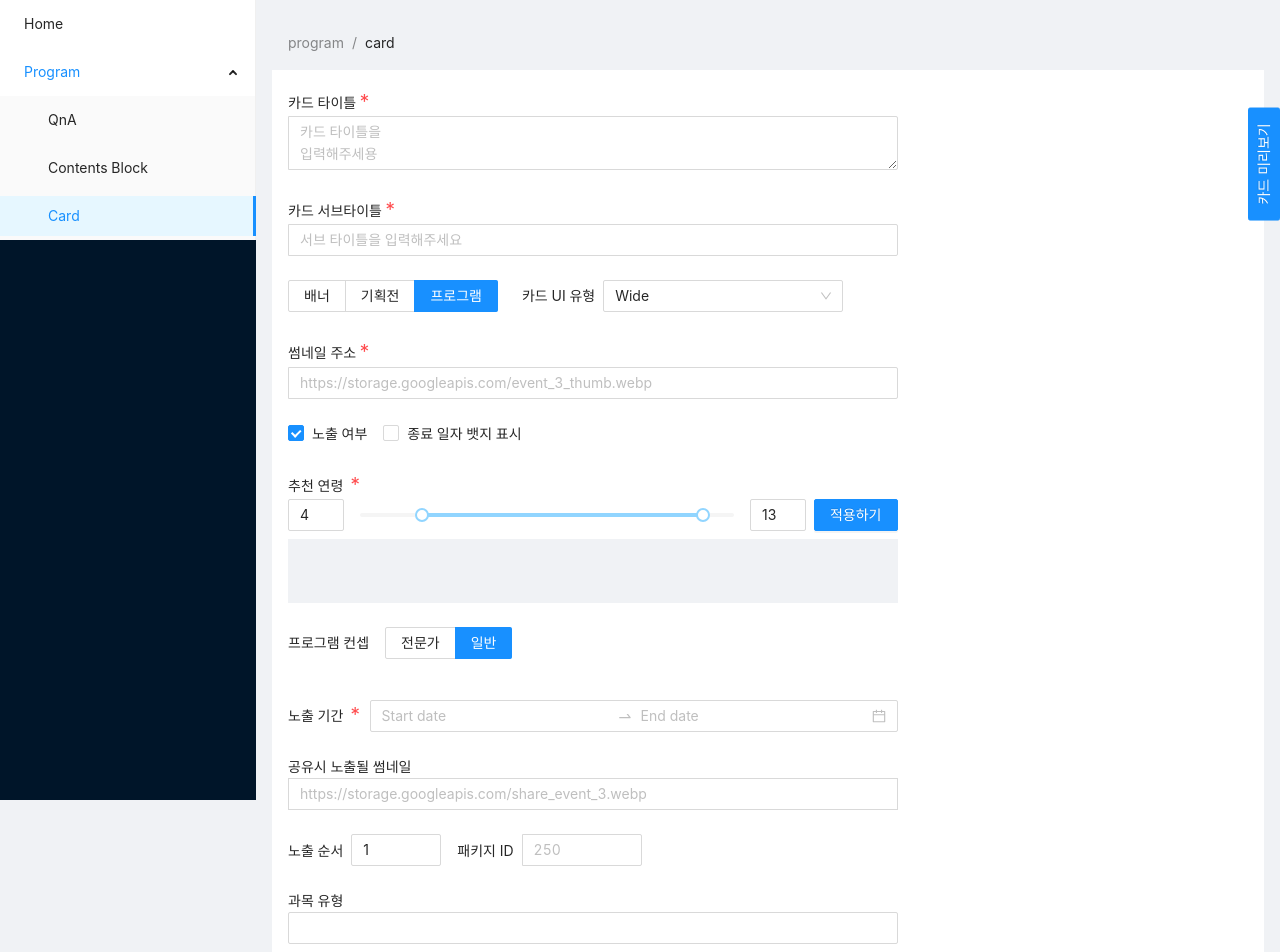
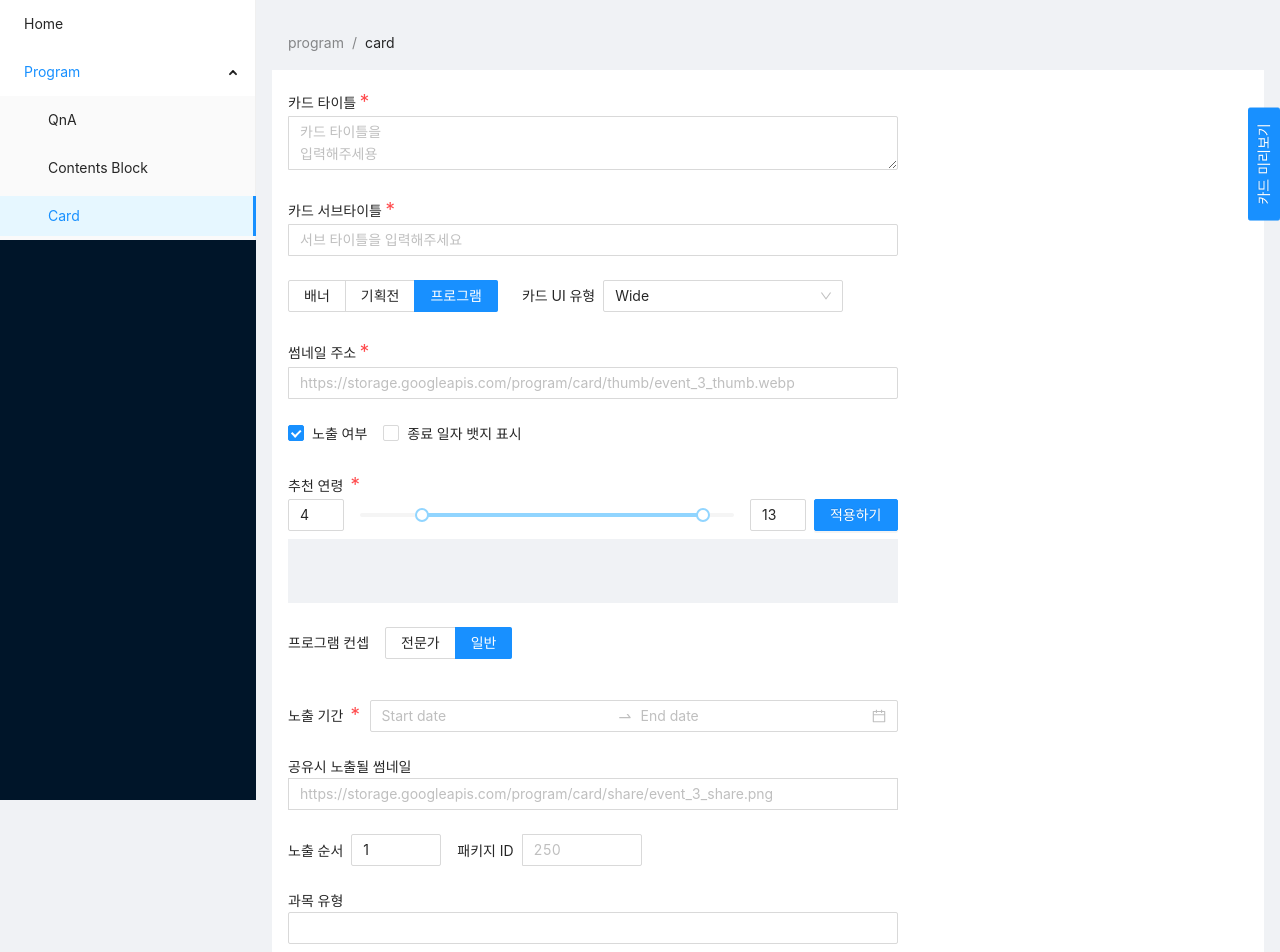
Before and after one commit to MaetDol/j-tool-box, a React (Create React App) app: page /program/card in a window 1280 px wide. Shown: the top 952 px of the page. Built offline with nearby package versions, Linux system fonts and the light colour scheme; a web font is replaced by a local one.

Commit message:
이미지 placeholder 좀 더 리얼한 값으로 변경

```diff
--- a/src/pages/ProgramCardGenerator/ProgramCardGenerator.page.tsx
+++ b/src/pages/ProgramCardGenerator/ProgramCardGenerator.page.tsx
@@ -180,7 +180,7 @@ export default function ProgramCardGenerator() {
         <Antd.Input.Group>
           공유시 노출될 썸네일
           <Antd.Input
-            placeholder="https://storage.googleapis.com/share_event_3.webp"
+            placeholder="https://storage.googleapis.com/program/card/share/event_3_share.png"
             value={shareThumbnail}
             onChange={setShareThumbnail}
           />
--- a/src/pages/ProgramCardGenerator/components/ThumbnailInput.component.tsx
+++ b/src/pages/ProgramCardGenerator/components/ThumbnailInput.component.tsx
@@ -14,7 +14,7 @@ export function ThumbnailInput({ setThumbnail, thumbnail }: Props) {
       <Antd.Input
         value={thumbnail}
         onChange={setThumbnail}
-        placeholder="https://storage.googleapis.com/event_3_thumb.webp"
+        placeholder="https://storage.googleapis.com/program/card/thumb/event_3_thumb.webp"
       />
     </Antd.Input.Group>
   );
```
